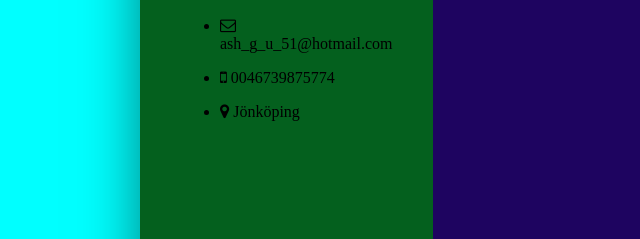
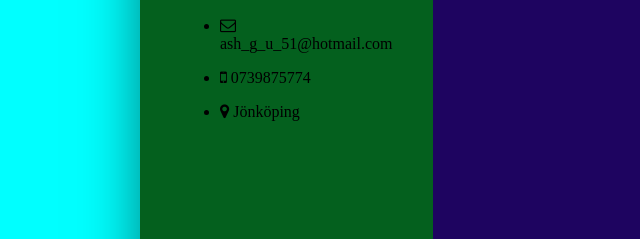
Before and after one commit to Ashour993/Cv, a plain HTML site: page index.html in a window 1280 px wide. Shown: the part 449-688 px from the top of the page, 0-640 px from the left. Drawn offline with Linux system fonts and the light colour scheme.

Commit message:
newnumber

```diff
--- a/index.html
+++ b/index.html
@@ -32,7 +32,7 @@
                 <ul>
                     <li>
                         <span class="Icon"><i class="fa fa-mobile" aria-hidden="true"></i></span>
-                        <span class="text">0046739875774</span>
+                        <span class="text">0739875774</span>
                     </li>
                 </ul>
 
```
